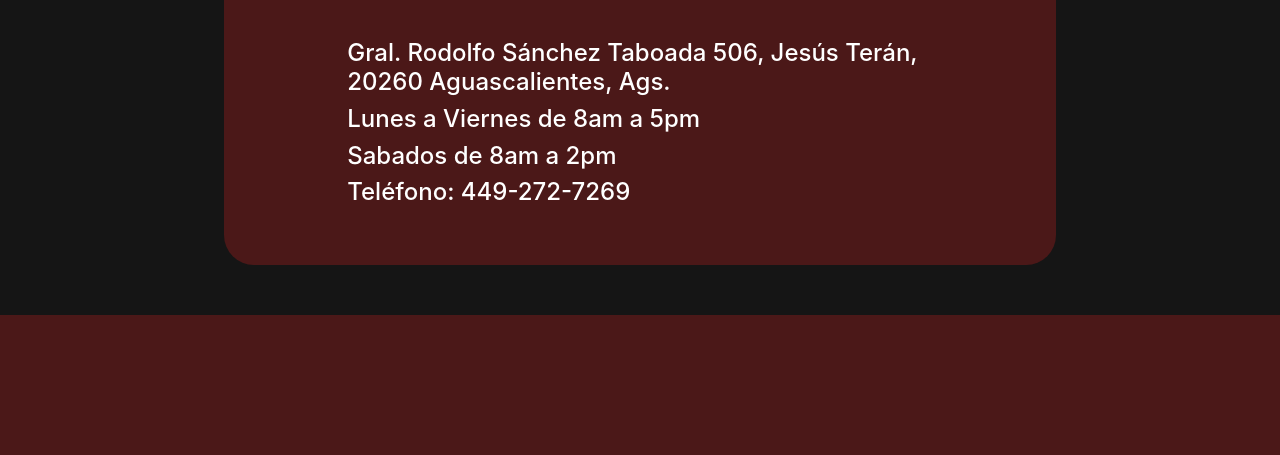
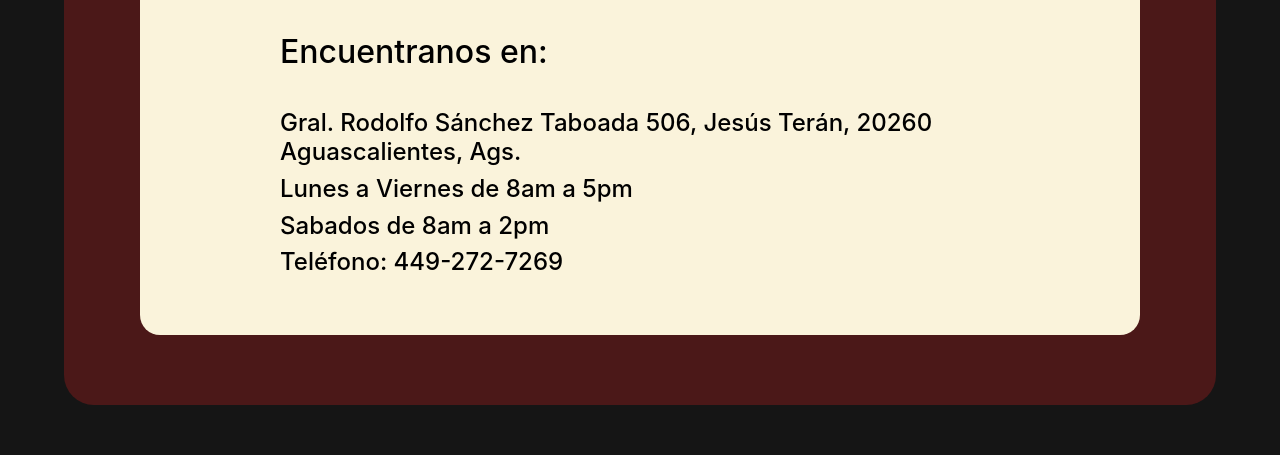
Before and after one commit to Programacion-Web-Proyecto/candyShopProject, a PHP site: page /contacto.html in a window 1280 px wide. Shown: the part 1590-2045 px from the top of the page. Before the commit the page ends 1905 px from the top, so only its background shows below. Run offline with PHP 8.4, Linux system fonts and the light colour scheme; some libraries are stand-ins or nearby versions.

Commit message:
cambios en contacto, en estilos

```diff
--- a/contacto.html
+++ b/contacto.html
@@ -76,28 +76,29 @@
     </div>
 
     <div class="contenido2">
-      <div class="contacto">
-        <h2>Encuentranos en:</h2>
+      <div class="cont1">
+        <h2>TIENDA</h2>
         <br />
         <iframe
           class="mapa"
           src="https://www.google.com/maps/embed?pb=!1m18!1m12!1m3!1d14810.465644960403!2d-102.28358453461992!3d21.87232687649512!2m3!1f0!2f0!3f0!3m2!1i1024!2i768!4f13.1!3m3!1m2!1s0x8429ef6d5a298505%3A0x483540a1aa32af5!2sEl%20chicle%20dulcer%C3%ADa!5e0!3m2!1ses!2smx!4v1670461467471!5m2!1ses!2smx"
-          width="600"
+          width="100%"
           height="450"
           style="border: 0"
           allowfullscreen=""
           loading="lazy"
           referrerpolicy="no-referrer-when-downgrade"
         ></iframe>
-      </div>
-      <br>
+        <br> <br>
       <div class="infoTienda">
-        <h2>TIENDA</h2> <br>
+        <h2>Encuentranos en:</h2> <br>
         <h4>Gral. Rodolfo Sánchez Taboada 506, Jesús Terán, 20260 Aguascalientes, Ags.</h4>
         <h4>Lunes a Viernes de 8am a 5pm</h4>
         <h4>Sabados de 8am a 2pm</h4>
         <h4>Teléfono: 449-272-7269</h4>
       </div>
+      </div>
+
     </div>
     <script
       src="https://cdn.jsdelivr.net/npm/jquery@3.5.1/dist/jquery.slim.min.js"
--- a/css/style2.css
+++ b/css/style2.css
@@ -19,7 +19,7 @@
 .contenido2 {
   display: flex;
   flex-direction: column;
-  width: 65%;
+  width: 90%;
   align-items: center;
   margin: 0 auto;
   margin-top: 30px;
@@ -60,7 +60,11 @@
   color: #fff;
 }
 
-.contacto >h2{
+.infoTienda {
+  color: #000;
+}
+
+.contacto >h2, .cont1>h2{
   text-align: center;
 }
 
@@ -73,3 +77,13 @@
   width: 90%;
   text-align: center;
 }
+
+.cont1 {
+  width: 100%;
+  max-width: 1000px;
+  margin: 20px auto;
+  padding: 50px;
+  background-color: #faf3db;
+  border-radius: 20px;
+  color: #000;
+}
```
